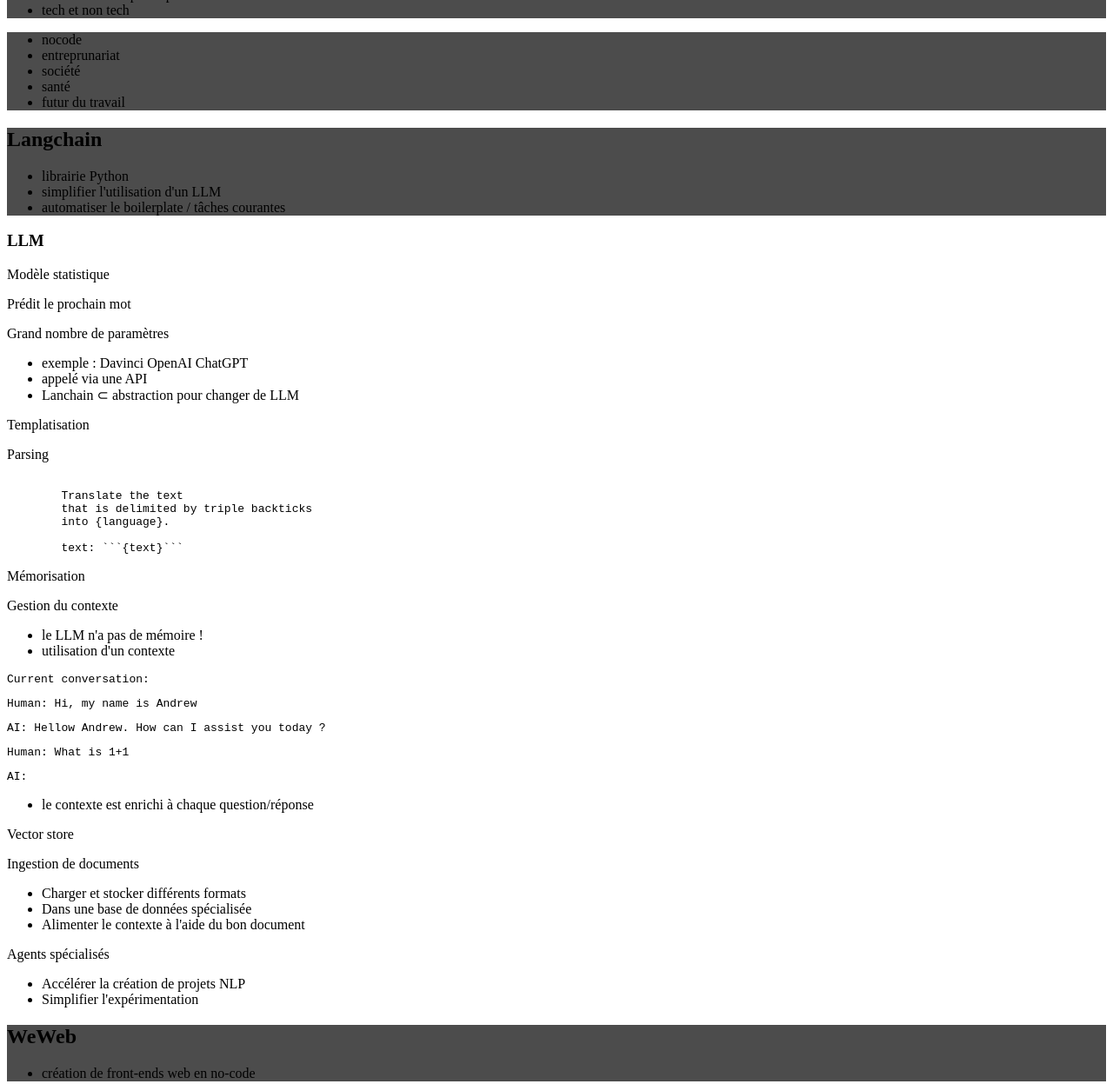
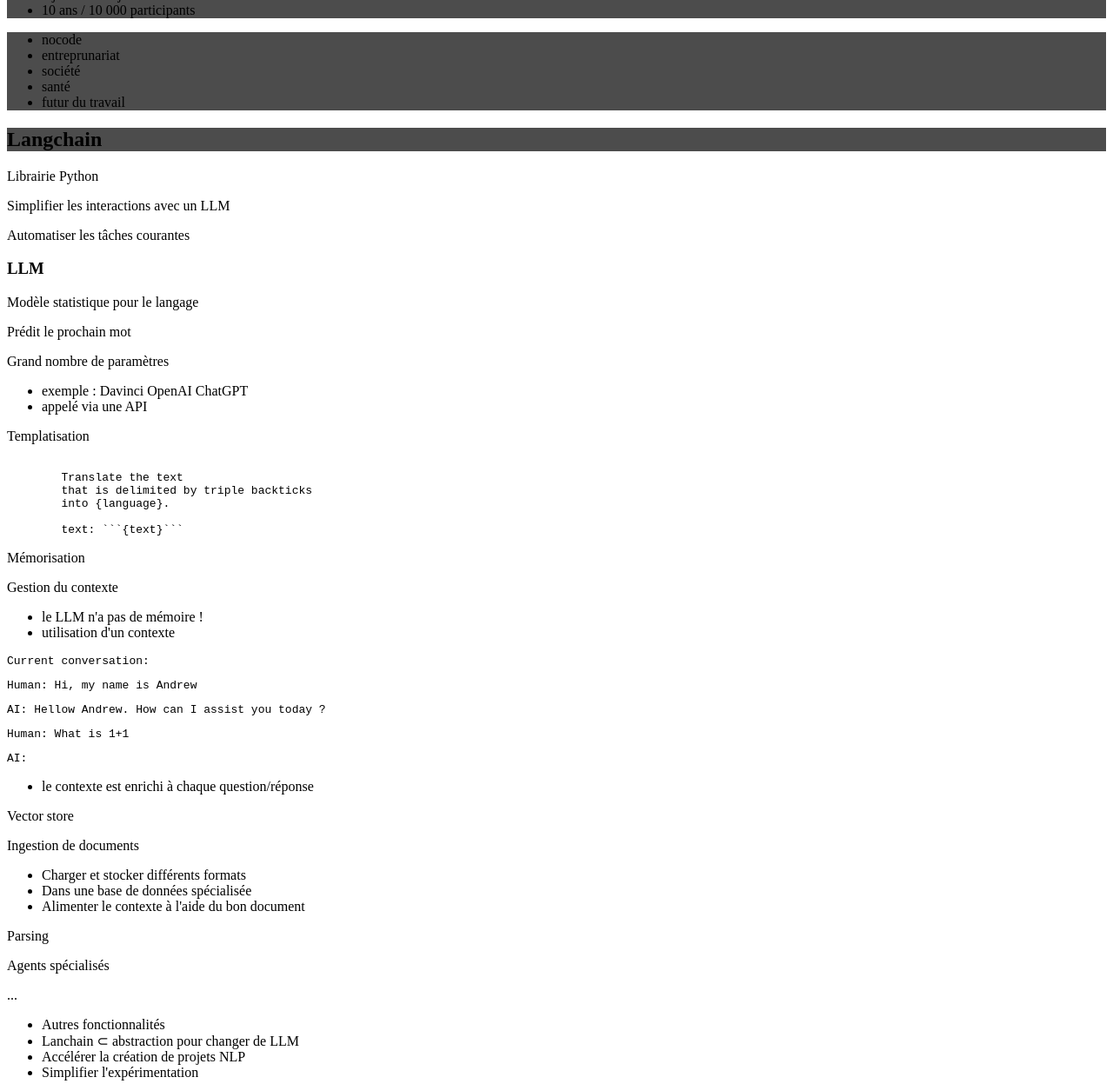
Before and after one commit to yvzn/bbl-web2day-2023, a website built with Vite: page index.html in a window 1280 px wide. Shown: the part 134-1381 px from the top of the page at 87% size. Built offline with nearby package versions, Linux system fonts and the light colour scheme; what reveal.js would draw is missing.

Commit message:
1 binaries uploaded

```diff
--- a/slides/intro.html
+++ b/slides/intro.html
@@ -10,17 +10,19 @@
     temps pour traiter des problématiques plus vastes
   </aside>
 </section>
+
 <section
   data-background-image="https://live.staticflickr.com/65535/52955823199_5d9f018c30_b.jpg"
 >
   <aside class="notes">
     <ul>
+      <li>tech et non tech</li>
       <li>3 jours début juin</li>
       <li>10 ans / 10 000 participants</li>
-      <li>tech et non tech</li>
     </ul>
   </aside>
 </section>
+
 <section
   data-background-image="https://live.staticflickr.com/65535/52942175951_70565eb82f_b.jpg"
 >
--- a/slides/langchain.html
+++ b/slides/langchain.html
@@ -4,19 +4,18 @@
   data-background-gradient="linear-gradient(to bottom, #010727, #45140F)"
 >
   <h2>Langchain</h2>
-  <aside class="notes">
-    <ul>
-      <li>librairie Python</li>
-      <li>simplifier l'utilisation d'un LLM</li>
-      <li>automatiser le boilerplate / tâches courantes</li>
-    </ul>
-  </aside>
+</section>
+
+<section>
+  <p>Librairie Python</p>
+  <p class="fragment">Simplifier les interactions avec un LLM</p>
+  <p class="fragment">Automatiser les tâches courantes</p>
 </section>
 
 <section>
   <h3>LLM</h3>
 
-  <p class="fragment">Modèle statistique</p>
+  <p class="fragment">Modèle statistique pour le langage</p>
   <p class="fragment">Prédit le prochain mot</p>
   <p class="fragment">Grand nombre de paramètres</p>
 
@@ -24,18 +23,14 @@
     <ul>
       <li>exemple : Davinci OpenAI ChatGPT</li>
       <li>appelé via une API</li>
-      <li>Lanchain ⊂ abstraction pour changer de LLM</li>
     </ul>
   </aside>
 </section>
 
 <section>
   <p>Templatisation</p>
-  <p class="fragment">Parsing</p>
-</section>
 
-<section>
-  <pre><code data-line-numbers="3,5">
+  <pre class="fragment"><code data-line-numbers="3,5">
 Translate the text
 that is delimited by triple backticks
 into {language}.
@@ -83,10 +78,14 @@
 </section>
 
 <section>
-  Agents spécialisés
+  <p>Parsing</p>
+  <p class="fragment">Agents spécialisés</p>
+  <p class="fragment">...</p>
 
   <aside class="notes">
     <ul>
+      <li>Autres fonctionnalités</li>
+      <li>Lanchain ⊂ abstraction pour changer de LLM</li>
       <li>Accélérer la création de projets NLP</li>
       <li>Simplifier l'expérimentation</li>
     </ul>
```
Also changed, not shown: public/langchain.webp.
